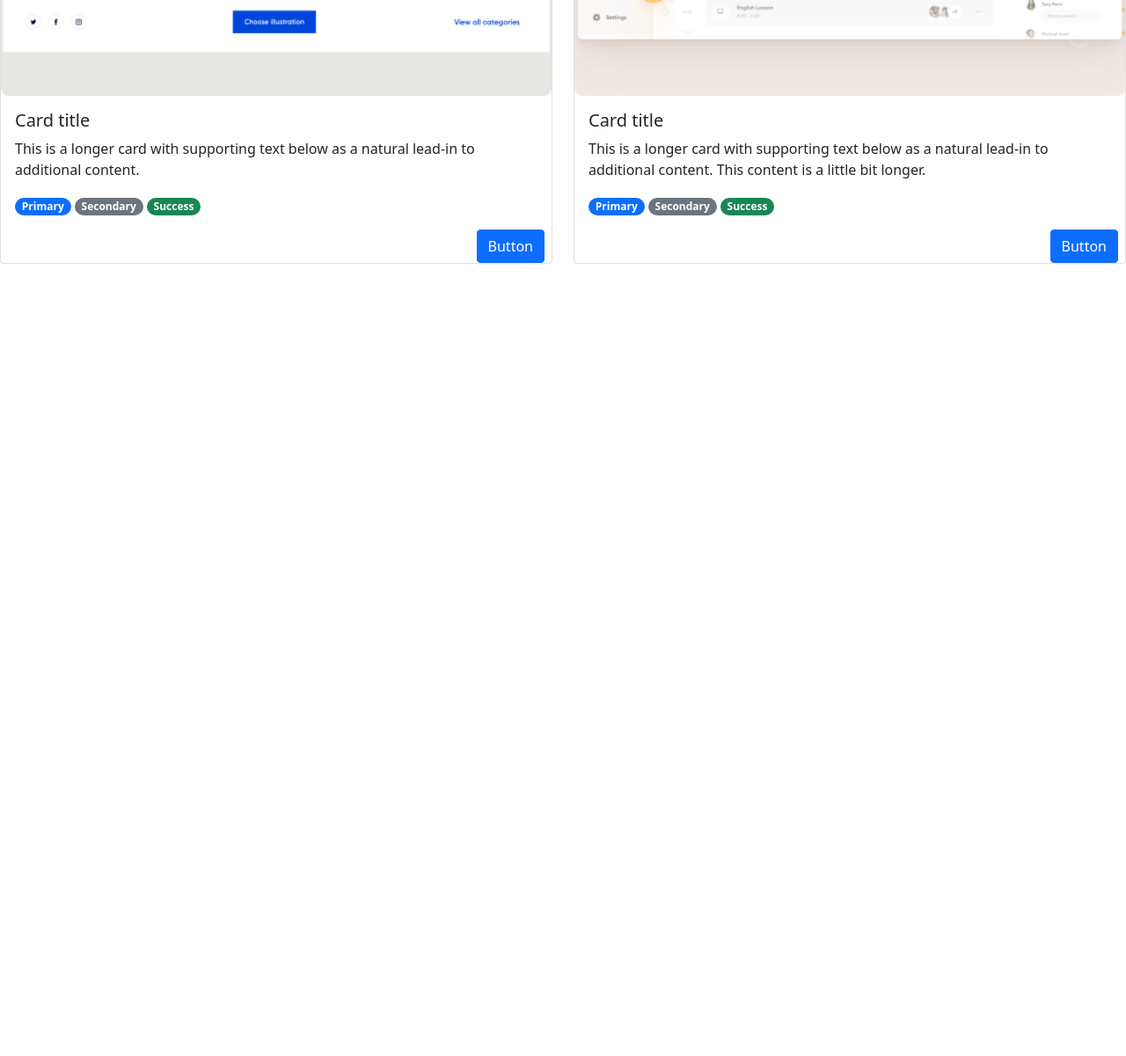
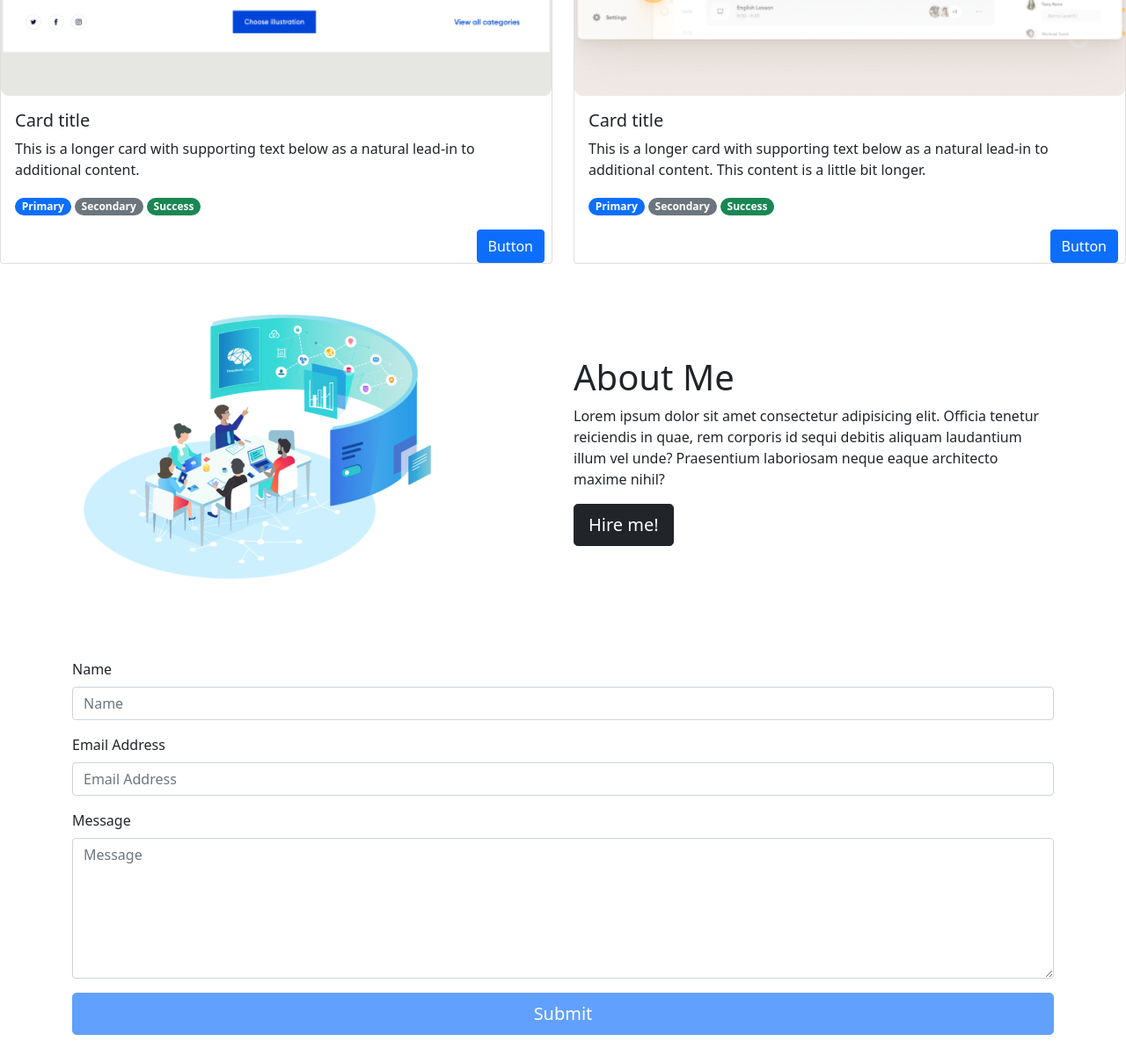
Before and after one commit to markotuya0/bootstrap-porfolio, a plain HTML site: page index.html in a window 1280 px wide. Shown: the part 1291-2492 px from the top of the page at 88% size. Before the commit the page ends 1591 px from the top, so only its background shows below. Drawn offline with nearby package versions, Linux system fonts and the light colour scheme.

```diff
--- a/index.html
+++ b/index.html
@@ -97,6 +97,74 @@
     </div>
   </div>
 
+      <!-- About Us -->
+      <section id="about-us">
+        <div class="container">
+            <div class="row align-items-center">
+                <div class="col">
+                    <!-- another image can be inserted here -->
+                    <img src="./images/home.png" alt="..." class="img-fluid"/>
+                </div>
+                <div class="col">
+                    <h1>About Me</h1>
+                    <p>Lorem ipsum dolor sit amet consectetur adipisicing elit. Officia tenetur reiciendis in quae, rem corporis id sequi debitis aliquam laudantium illum vel unde? Praesentium laboriosam neque eaque architecto maxime nihil?</p>
+                    <button type="button" class="btn btn-dark btn-lg">Hire me!</button>
+              </div>
+            </div>
+        </div>
+    </section>
+    <!-- End of About Us -->
+
+<!-- Wrapper container -->
+<div class="container py-4">
+
+    <!-- Bootstrap 5 starter form -->
+    <form id="contactForm" data-sb-form-api-token="API_TOKEN">
+
+      <!-- Name input -->
+      <div class="mb-3">
+        <label class="form-label" for="name">Name</label>
+        <input class="form-control" id="name" type="text" placeholder="Name" data-sb-validations="required" />
+        <div class="invalid-feedback" data-sb-feedback="name:required">Name is required.</div>
+      </div>
+
+      <!-- Email address input -->
+      <div class="mb-3">
+        <label class="form-label" for="emailAddress">Email Address</label>
+        <input class="form-control" id="emailAddress" type="email" placeholder="Email Address" data-sb-validations="required, email" />
+        <div class="invalid-feedback" data-sb-feedback="emailAddress:required">Email Address is required.</div>
+        <div class="invalid-feedback" data-sb-feedback="emailAddress:email">Email Address Email is not valid.</div>
+      </div>
+
+      <!-- Message input -->
+      <div class="mb-3">
+        <label class="form-label" for="message">Message</label>
+        <textarea class="form-control" id="message" type="text" placeholder="Message" style="height: 10rem;" data-sb-validations="required"></textarea>
+        <div class="invalid-feedback" data-sb-feedback="message:required">Message is required.</div>
+      </div>
+
+      <!-- Form submissions success message -->
+      <div class="d-none" id="submitSuccessMessage">
+        <div class="text-center mb-3">Form submission successful!</div>
+      </div>
+
+      <!-- Form submissions error message -->
+      <div class="d-none" id="submitErrorMessage">
+        <div class="text-center text-danger mb-3">Error sending message!</div>
+      </div>
+
+      <!-- Form submit button -->
+      <div class="d-grid">
+        <button class="btn btn-primary btn-lg disabled" id="submitButton" type="submit">Submit</button>
+      </div>
+
+    </form>
+
+  </div>
+
+  <!-- SB Forms JS -->
+  <script src="https://cdn.startbootstrap.com/sb-forms-latest.js"></script>
+
     <script src="https://cdn.jsdelivr.net/npm/bootstrap@5.0.2/dist/js/bootstrap.bundle.min.js" integrity="sha384-MrcW6ZMFYlzcLA8Nl+NtUVF0sA7MsXsP1UyJoMp4YLEuNSfAP+JcXn/tWtIaxVXM" crossorigin="anonymous"></script>
   </body>
 </html>
```
Also changed, not shown: images/home.png (added).
